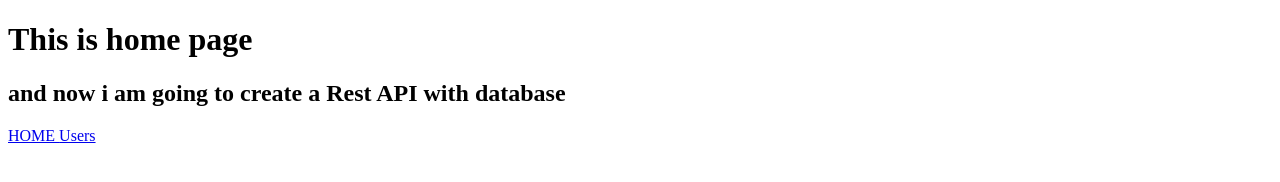
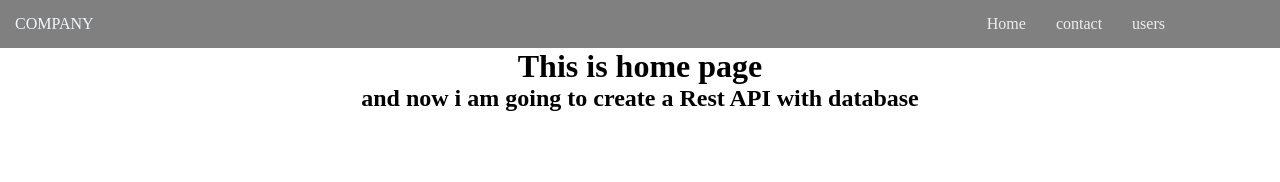
Before and after one commit to IbrahimChowdhury/User_detail, a website: page view/home_page.html in a window 1280 px wide. Drawn offline with Linux system fonts and the light colour scheme.

Commit message:
css adding

```diff
--- a/view/home_page.html
+++ b/view/home_page.html
@@ -5,11 +5,53 @@
     <meta http-equiv="X-UA-Compatible" content="IE=edge">
     <meta name="viewport" content="width=device-width, initial-scale=1.0">
     <title>Document</title>
+    <style>
+        *{
+            margin: 0px;
+        }
+        nav{
+            background-color: gray;
+            padding:15px ;
+            display: flex;
+            justify-content: space-between;
+
+        }
+        nav ul{
+            list-style: none;
+            display: flex;
+            padding-right: 100px;
+
+        }
+        nav ul li a{
+            padding-left: 30px;
+            color: rgb(238, 237, 237);
+            text-decoration: none;
+        }
+        span{
+            text-align: right;
+            color: aliceblue;
+        }
+        div{
+            text-align: center;
+        }
+    </style>
 </head>
 <body>
-    <h1>This is home page</h1>
-    <h2>and now i am going to create a Rest API with database</h2>
-    <a href="/">HOME </a>
-    <a href="/api/user/">Users</a>
+
+    <nav>
+        <span>COMPANY</span>
+        <ul>
+            <li><a href="/">Home</a></li>
+            <li><a href="">contact</a></li>
+            <li><a href="/api/user">users</a></li>
+
+        </ul>
+    </nav>
+    <div>
+
+        <h1>This is home page</h1>
+        <h2>and now i am going to create a Rest API with database</h2>
+    </div>
+
 </body>
 </html>
```
